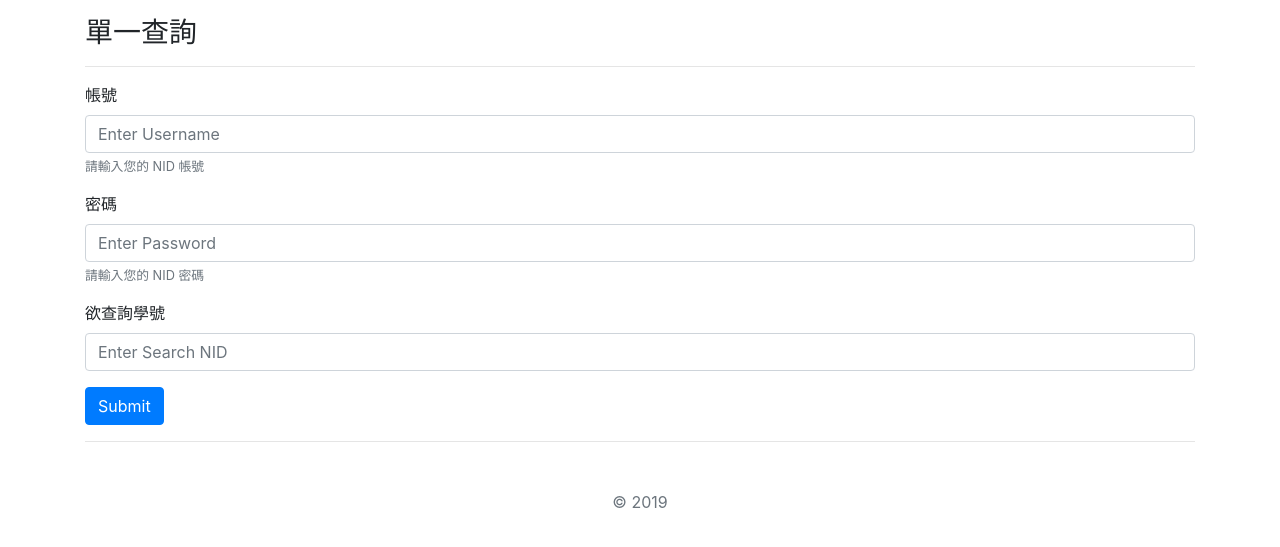
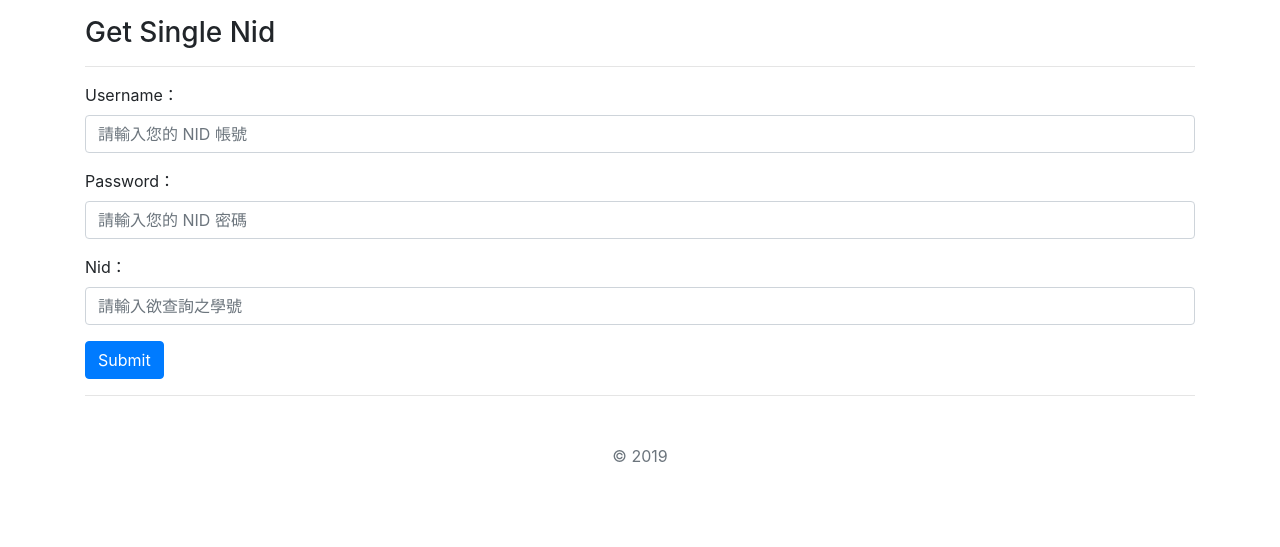
Before and after one commit to k139215130/NID_to_Detail, a Django app: page /single in a window 1280 px wide. Shown: the part 56-603 px from the top of the page. Run offline with Django 3.2, Linux system fonts and the light colour scheme; parts of the project's set-up code (start-up, migrations or seed data) failed here and were passed over; some libraries are stand-ins or nearby versions.

Commit message:
將 app 內的 index 移除，將 single 用 form 改寫

```diff
--- a/HackerSirERP/settings.py
+++ b/HackerSirERP/settings.py
@@ -25,7 +25,7 @@ SECRET_KEY = '&hfd43f$ay_ssz!yi#k%)ex1)ewco2wlx9v_v6r_y4ng1u_07d'
 # SECURITY WARNING: don't run with debug turned on in production!
 DEBUG = True
 
-# ALLOWED_HOSTS = ['localhost',  '127.0.0.1']
+ALLOWED_HOSTS = ['localhost',  '127.0.0.1']
 
 
 # Application definition
--- a/HackerSirERP/views.py
+++ b/HackerSirERP/views.py
@@ -1,4 +1,4 @@
 from django.shortcuts import render
 
 def index(request):
-    return(request, 'index.html', {})
+    return render(request, 'index.html', {})
--- /dev/null
+++ b/chart/forms.py
@@ -0,0 +1,16 @@
+from django import forms
+
+
+class SingleForm(forms.Form):
+    username = forms.CharField(required=True,
+                                error_messages={'required': '此欄位必須填寫'},
+                                widget=forms.TextInput(attrs={'class': 'form-control',
+                                                            'placeholder': '請輸入您的 NID 帳號'}))
+    password = forms.CharField(required=True,
+                                error_messages={'required': '此欄位必須填寫'},
+                                widget=forms.PasswordInput(attrs={'class': 'form-control',
+                                                                'placeholder': '請輸入您的 NID 密碼'}))
+    nid = forms.CharField(required=True,
+                                error_messages={'required': '此欄位必須填寫'},
+                                widget=forms.TextInput(attrs={'class': 'form-control',
+                                                            'placeholder': '請輸入欲查詢之學號'}))
--- a/chart/templates/single.html
+++ b/chart/templates/single.html
@@ -1,82 +1,56 @@
 {% extends "layout.html" %}
 
-{% block title %}Single{% endblock %}
+{% block title %}K139 - Single Nid{% endblock %}
 
 {% block content %}
 <div class="container">
-    <h3>單一查詢</h3>
+    <h3>Get Single Nid</h3>
     <hr>
     <form method="POST">
         {% csrf_token %}
 
-        {# 判斷是否有錯誤訊息，若無則為正常輸入框 #}
-        {% if messages %}
-            {% for message in messages %}
-                {# 判斷訊息種類 #}
-                {% if message.tags == 'all error' %}
-                <div class="alert alert-danger alert-dismissible fade show" role="alert">
-                    {{ message }}
+        <div class="form-group">
+            {{ form.username.label_tag }}
+            {{ form.username }}
+        </div>
+        {% if form.username.errors %}
+        <div class="alert alert-danger" role="alert">
+            {{form.username.errors.0}}
             <button type="button" class="close" data-dismiss="alert" aria-label="Close">
                 <span aria-hidden="true">&times;</span>
             </button>
         </div>
+        {% endif %}
+
         <div class="form-group">
-                    <label for="singleUsername">帳號</label>
-                    <input type="text" class="form-control is-invalid" id="singleUsername" aria-describedby="usernameHelp"
-                        placeholder="Enter Username" name="username">
-                    <div class="invalid-feedback">
-                        {{ message }}
+            {{ form.password.label_tag }}
+            {{ form.password }}
         </div>
-                </div>
-                <div class="form-group">
-                    <label for="singlePassword">密碼</label>
-                    <input type="password" class="form-control" id="singlePassword" aria-describedby="passwordHelp"
-                        placeholder="Enter Password" name="password">
+        {% if form.password.errors %}
+        <div class="alert alert-danger" role="alert">
+            {{form.password.errors.0}}
+            <button type="button" class="close" data-dismiss="alert" aria-label="Close">
+                <span aria-hidden="true">&times;</span>
+            </button>
         </div>
         {% endif %}
-                {% if message.tags == 'user error' %}
+
         <div class="form-group">
-                    <label for="singleUsername">帳號</label>
-                    <input type="text" class="form-control is-invalid" id="singleUsername" aria-describedby="usernameHelp"
-                        placeholder="Enter Username" name="username">
-                    <div class="invalid-feedback">
-                        {{ message }}
+            {{ form.nid.label_tag }}
+            {{ form.nid }}
         </div>
-                </div>
-                <div class="form-group">
-                    <label for="singlePassword">密碼</label>
-                    <input type="password" class="form-control is-invalid" id="singlePassword" aria-describedby="passwordHelp"
-                        placeholder="Enter Password" name="password">
-                    <div class="invalid-feedback">
-                        {{ message }}
-                    </div>
+        {% if form.nid.errors %}
+        <div class="alert alert-danger" role="alert">
+            {{form.nid.errors.0}}
+            <button type="button" class="close" data-dismiss="alert" aria-label="Close">
+                <span aria-hidden="true">&times;</span>
+            </button>
         </div>
         {% endif %}
-            {% endfor %}
-        {% else %}
-            <div class="form-group">
-                <label for="singleUsername">帳號</label>
-                <input type="text" class="form-control" id="singleUsername" aria-describedby="usernameHelp"
-                    placeholder="Enter Username" name="username">
-                <small id="usernameHelp" class="form-text text-muted">請輸入您的 NID 帳號</small>
-            </div>
-            <div class="form-group">
-                <label for="singlePassword">密碼</label>
-                <input type="password" class="form-control" id="singlePassword" aria-describedby="passwordHelp"
-                    placeholder="Enter Password" name="password">
-                <small id="passwordHelp" class="form-text text-muted">請輸入您的 NID 密碼</small>
-            </div>
-        {% endif %}
-        <div class="form-group">
-            <label for="singleNid">欲查詢學號</label>
-            <input type="text" class="form-control" id="singleNid" placeholder="Enter Search NID" name="nid">
-        </div>
-
-        <button type="submit" class="btn btn-primary">Submit</button>
+        <button type="submit" class="btn btn-primary" id="btn">Submit</button>
     </form>
     <hr>
     {% if result %}
-    <hr>
     <div class="card border-dark">
         <div class="card-header">Result</div>
         <div class="card-body">
@@ -86,5 +60,6 @@
         </div>
     </div>
     {% endif %}
+
 </div>
 {% endblock %}
--- a/chart/urls.py
+++ b/chart/urls.py
@@ -3,7 +3,6 @@ from django.urls import path
 from . import views
 
 urlpatterns = [
-    path('', views.index, name='index'),
     path('single', views.single, name='single'),
     path('multi', views.multi, name='multi'),
     path('edit', views.edit, name='edit'),
--- a/chart/views.py
+++ b/chart/views.py
@@ -20,13 +20,14 @@ from openpyxl.writer.excel import save_virtual_workbook
 #Chart
 from pyecharts import Line, Bar, Pie
 
-def index(request):
-    return render(request, 'index.html', {})
-
+# forms
+from .forms import SingleForm
 
 def single(request):
+    form = SingleForm()
     result = {}
     if request.method == "POST":
+        form = SingleForm(request.POST)
         s = requests.Session()
         # 檢查網路狀態
         try:
@@ -69,8 +70,8 @@ def single(request):
                     re.search(r'>(.*)<', re.sub(r'\s', '', str(i))).group(1))
             result = {'學號': newResult[0], '系級': newResult[1],
                       '姓名': newResult[2], '性別': newResult[3], '出生年月日': newResult[4]}
-        return render(request, 'single.html', {'result':result})
-    return render(request, 'single.html', {})
+        form = SingleForm()
+    return render(request, 'single.html', {'form':form, 'result':result})
 
 
 def multi(request):
```
Lines whose indentation alone changed are shown as unchanged.
